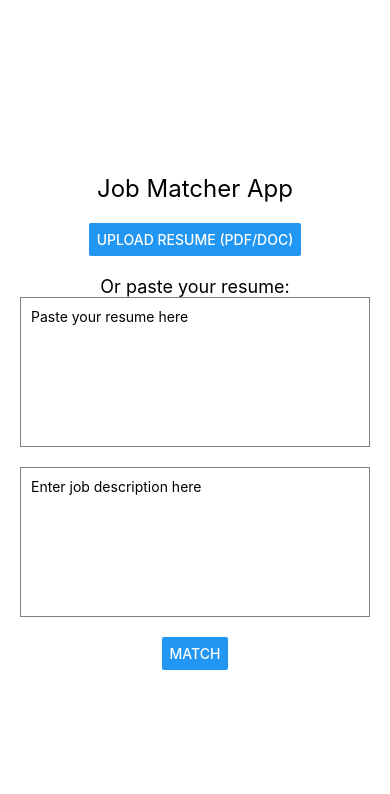
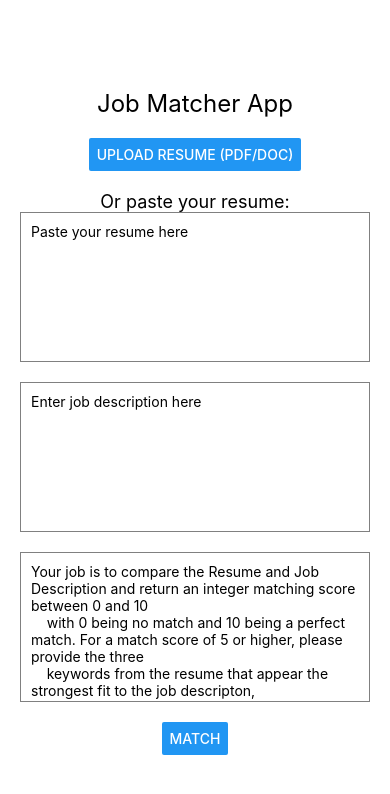
Before and after one commit to dntrply/job-matcher-app, a React Native app in the folder job-matcher/: screen / in a window 390 px wide. Shown: the top 794 px of the page. Built offline with nearby package versions, Linux system fonts and the light colour scheme.

Commit message:
add support for a score and matching keywords

```diff
--- a/job-matcher/App.js
+++ b/job-matcher/App.js
@@ -7,8 +7,18 @@ import * as FileSystem from 'expo-file-system';
 export default function App() {
   const [resume, setResume] = useState('');
   const [jobDescription, setJobDescription] = useState('');
-  const [matchScore, setMatchScore] = useState(null);
-  const [loading, setLoading] = useState(false); // Add a loading state
+  const [systemPrompt, setSystemPrompt] = useState(`Your job is to compare the Resume and Job Description and return an integer matching score between 0 and 10
+    with 0 being no match and 10 being a perfect match. For a match score of 5 or higher, please provide the three
+    keywords from the resume that appear the strongest fit to the job descripton,
+    Please provide the score as:
+    Score: 7
+    Please provide these matches as:
+    Matches: Python, startup, database.
+    Please wrap your response in a JSON object with the key "matchScore" for the score and "matches" for the keywords.
+    Please see the Resume and Job Description below:`);
+const [loading, setLoading] = useState(false); // Add a loading state
+const [matchScore, setMatchScore] = useState(null);
+const [matchingKeywords, setMatchingKeywords] = useState([]); // New state for matching keywords
 
   const isLocal = true; // Set to false for production
   const ngrokurl = 'https://420c-111-125-253-154.ngrok-free.app';
@@ -53,8 +63,6 @@ export default function App() {
           });
         }
 
-
-
         const { resumeText } = response.data;
         setResume(resumeText);
         Alert.alert('File uploaded and processed successfully');
@@ -71,14 +79,17 @@ export default function App() {
     try {
       setLoading(true); // Show the loading spinner
       setMatchScore(null); // Clear the previous match score
+      setMatchingKeywords([]); // Clear the previous matching keywords
 
       const response = await axios.post(`${baseURL}/api/match`, {
         resume,
         jobDescription,
+        systemPrompt, // Include system prompt in the request
       });
 
       const data = response.data;
       setMatchScore(data.matchScore);
+      setMatchingKeywords(data.matches); // Set the matching keywords
       setLoading(false); // Hide the loading spinner
     } catch (error) {
       setLoading(false); // Hide the loading spinner
@@ -112,12 +123,25 @@ export default function App() {
           value={jobDescription}
         />
 
+        <TextInput
+          style={{ height: 150, width: '100%', borderColor: 'gray', borderWidth: 1, marginBottom: 20, padding: 10, textAlignVertical: 'top' }}
+          multiline
+          placeholder="Enter system prompt here"
+          onChangeText={text => setSystemPrompt(text)}
+          value={systemPrompt}
+        />
+
         <Button title="Match" onPress={handleMatch} />
 
         {loading && <ActivityIndicator size="large" color="#0000ff" />}
 
         {!loading && matchScore !== null && (
-          <Text style={{ fontSize: 18, marginTop: 20 }}>Match Score: {matchScore}</Text>
+          <View style={{ marginTop: 20 }}>
+            <Text style={{ fontSize: 18 }}>Match Score: {matchScore}</Text>
+            {matchingKeywords.length > 0 && (
+              <Text style={{ fontSize: 18 }}>Matches: {matchingKeywords.join(', ')}</Text>
+            )}
+          </View>
         )}
       </View>
     </ScrollView>
```
